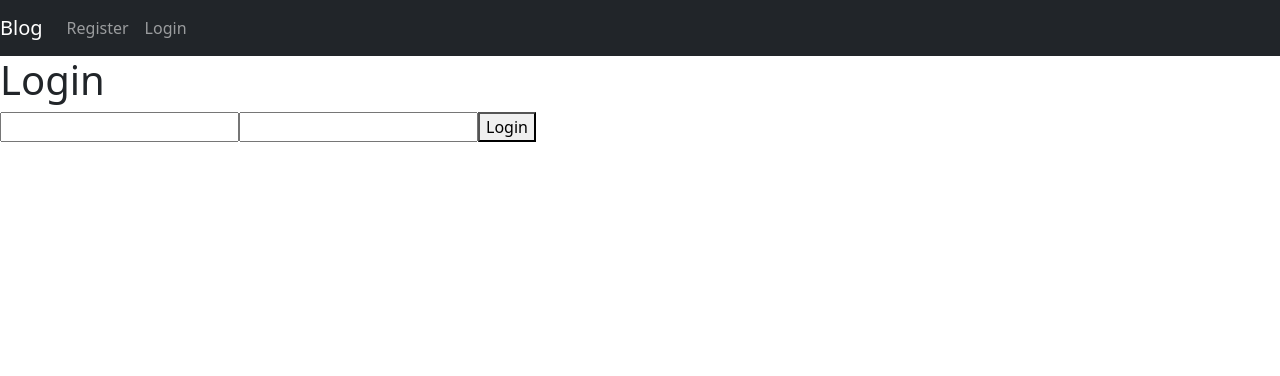
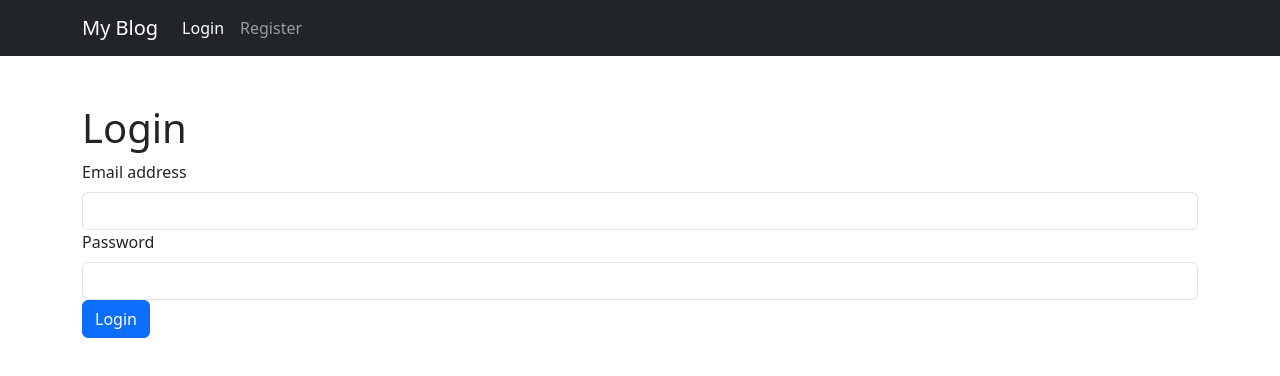
Before and after one commit to MonX94/web2024-frontend, a React (Create React App) app: page /login in a window 1280 px wide. Shown: the top 376 px of the page. Built offline with nearby package versions, Linux system fonts and the light colour scheme; no server answers.

Commit message:
Navbar username

```diff
--- a/package.json
+++ b/package.json
@@ -13,6 +13,7 @@
     "react-bootstrap": "^2.10.2",
     "react-dom": "^18.3.1",
     "react-redux": "^9.1.2",
+    "react-router-bootstrap": "^0.26.2",
     "react-router-dom": "^6.23.1",
     "react-scripts": "5.0.1",
     "redux": "^5.0.1",
--- a/src/components/Login.js
+++ b/src/components/Login.js
@@ -1,6 +1,7 @@
 import React, { useState } from 'react';
 import { useDispatch, useSelector } from 'react-redux';
 import { login } from '../actions/authActions';
+import { Form, Button, Container, Alert } from 'react-bootstrap';
 
 const Login = () => {
   const [formData, setFormData] = useState({
@@ -22,15 +23,23 @@ const Login = () => {
   };
 
   return (
-    <div className="auth">
+    <Container className="mt-5">
       <h1>Login</h1>
-      {error && <p className="error">{error}</p>}
-      <form onSubmit={onSubmit}>
-        <input type="email" name="email" value={email} onChange={onChange} required />
-        <input type="password" name="password" value={password} onChange={onChange} required />
-        <button type="submit">Login</button>
-      </form>
-    </div>
+      {error && <Alert variant="danger">{error}</Alert>}
+      <Form onSubmit={onSubmit}>
+        <Form.Group controlId="formBasicEmail">
+          <Form.Label>Email address</Form.Label>
+          <Form.Control type="email" name="email" value={email} onChange={onChange} required />
+        </Form.Group>
+        <Form.Group controlId="formBasicPassword">
+          <Form.Label>Password</Form.Label>
+          <Form.Control type="password" name="password" value={password} onChange={onChange} required />
+        </Form.Group>
+        <Button variant="primary" type="submit">
+          Login
+        </Button>
+      </Form>
+    </Container>
   );
 };
 
--- a/src/components/Navbar.js
+++ b/src/components/Navbar.js
@@ -1,44 +1,47 @@
 import React from 'react';
+import { LinkContainer } from 'react-router-bootstrap';
 import { useDispatch, useSelector } from 'react-redux';
-import { Link } from 'react-router-dom';
 import { logout } from '../actions/authActions';
-import { Navbar, Nav, Button } from 'react-bootstrap';
+import { Navbar, Nav, NavDropdown, Container } from 'react-bootstrap';
 
-const AppNavbar = () => {
+const CustomNavbar = () => {
   const dispatch = useDispatch();
-  const auth = useSelector((state) => state.auth);
+  const { user, isAuthenticated } = useSelector(state => state.auth);
 
-  const onLogout = () => {
+  const handleLogout = () => {
     dispatch(logout());
   };
 
-  const authLinks = (
-    <>
-      <Nav.Link as={Link} to="/posts">Posts</Nav.Link>
-      {auth.user && auth.user.role === 'admin' && <Nav.Link as={Link} to="/create-post">Create Post</Nav.Link>}
-      <Navbar.Text className="mr-3">Signed in as: {auth.user && auth.user.username}</Navbar.Text>
-      <Button variant="outline-light" onClick={onLogout}>Logout</Button>
-    </>
-  );
-
-  const guestLinks = (
-    <>
-      <Nav.Link as={Link} to="/register">Register</Nav.Link>
-      <Nav.Link as={Link} to="/login">Login</Nav.Link>
-    </>
-  );
-
   return (
     <Navbar bg="dark" variant="dark" expand="lg">
-      <Navbar.Brand as={Link} to="/">Blog</Navbar.Brand>
-      <Navbar.Toggle aria-controls="basic-navbar-nav" />
-      <Navbar.Collapse id="basic-navbar-nav">
-        <Nav className="ml-auto">
-          {auth.isAuthenticated ? authLinks : guestLinks}
-        </Nav>
-      </Navbar.Collapse>
+      <Container>
+        <LinkContainer to="/">
+          <Navbar.Brand>My Blog</Navbar.Brand>
+        </LinkContainer>
+        <Navbar.Toggle aria-controls="basic-navbar-nav" />
+        <Navbar.Collapse id="basic-navbar-nav">
+          <Nav className="ml-auto">
+            {isAuthenticated ? (
+              <>
+                <NavDropdown title={`Hello, ${user && user.username}`} id="basic-nav-dropdown">
+                  <NavDropdown.Item onClick={handleLogout}>Logout</NavDropdown.Item>
+                </NavDropdown>
+              </>
+            ) : (
+              <>
+                <LinkContainer to="/login">
+                  <Nav.Link>Login</Nav.Link>
+                </LinkContainer>
+                <LinkContainer to="/register">
+                  <Nav.Link>Register</Nav.Link>
+                </LinkContainer>
+              </>
+            )}
+          </Nav>
+        </Navbar.Collapse>
+      </Container>
     </Navbar>
   );
 };
 
-export default AppNavbar;
+export default CustomNavbar;
```
Also changed, not shown: 1 other file (tests, documents, lock files or other folders).
